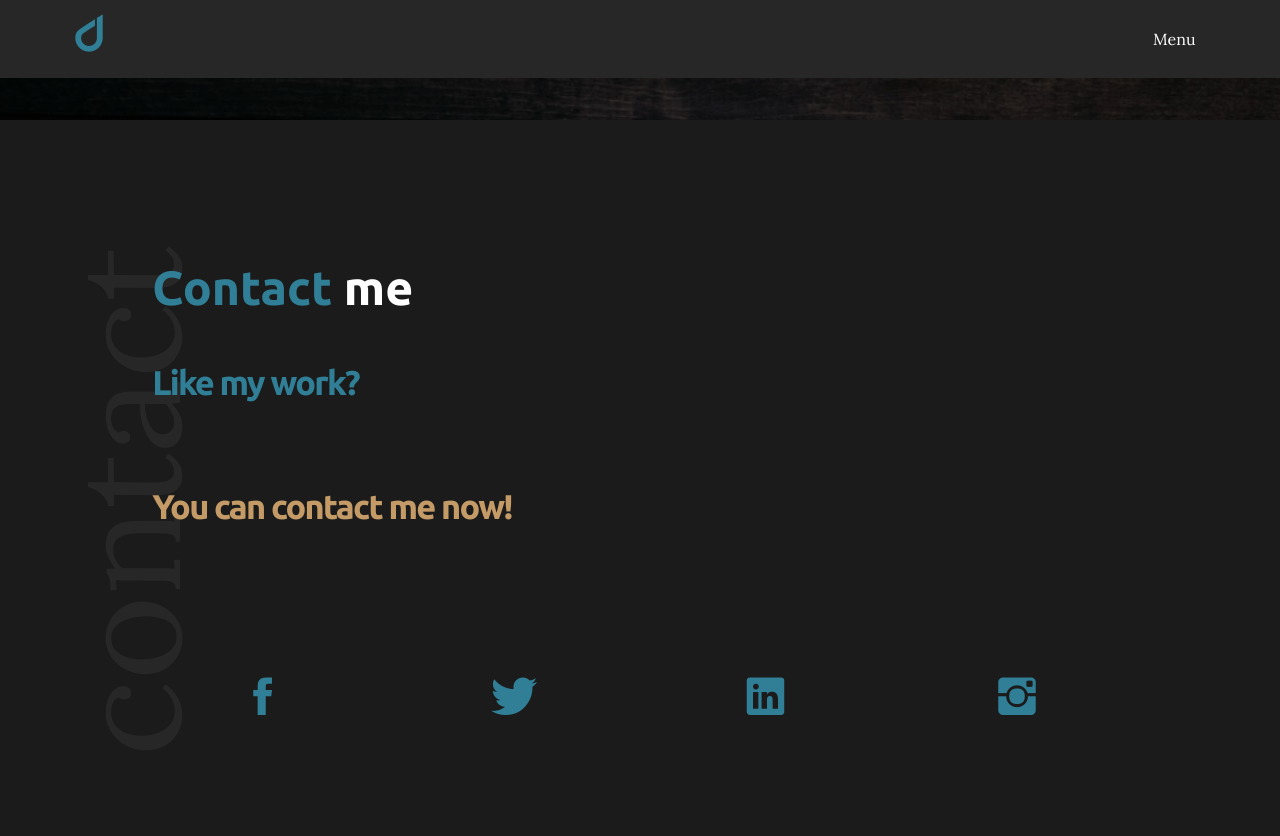
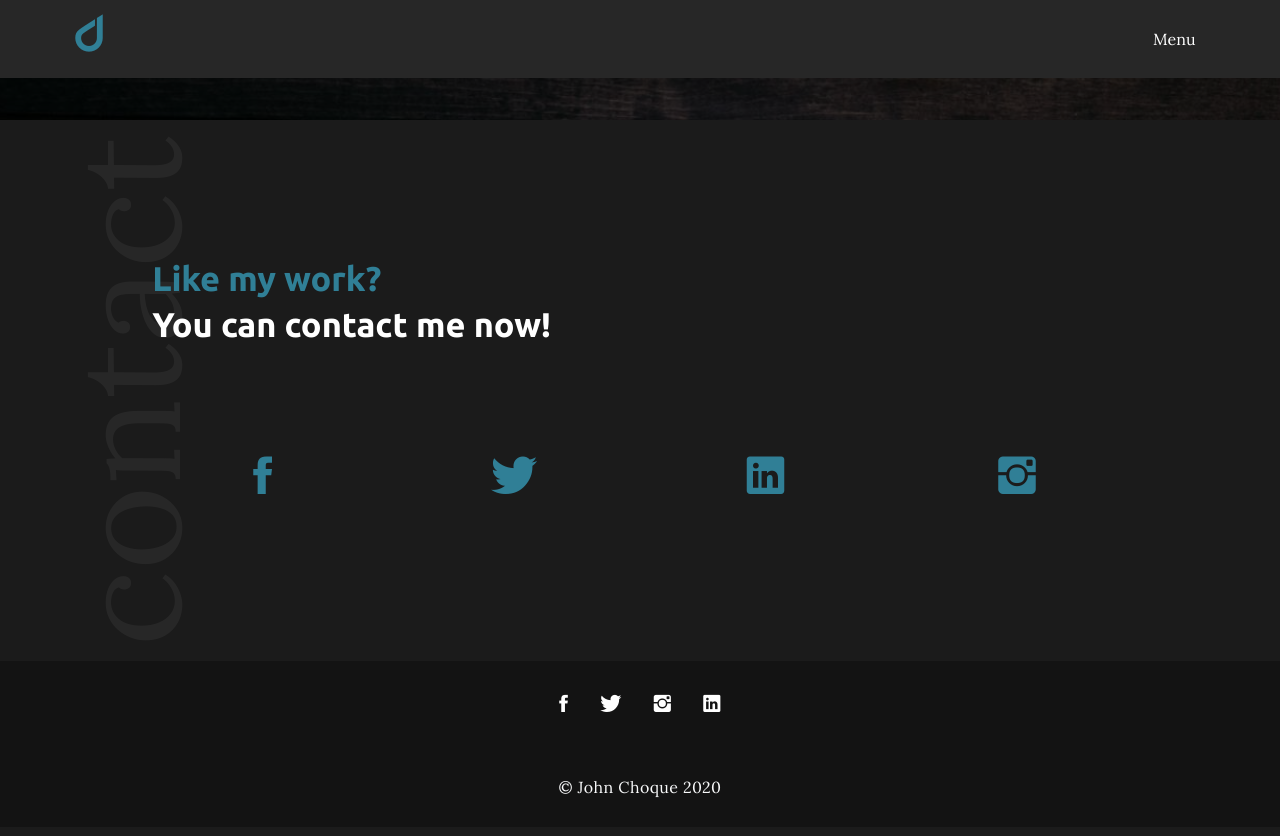
Before and after one commit to thethoughtfulmillennial/thethoughtfulmillennial.github.io, a Jekyll site: the page built from index.html, in a window 1280 px wide and 900 px high, scrolled down 3388 px. Shown: the top 836 px of the window. Built offline with Jekyll 4.4.1, drawn with Linux system fonts in a browser that asks for light colours; some web fonts are replaced.

Commit message:
Updating images and projects.

```diff
--- a/index.html
+++ b/index.html
@@ -150,7 +150,7 @@
 								</div>
 							</div>
 							<div class="view-all">
-								<a href="/assets/files/john_choque_cv__english.pdf">
+								<a href="/about.html">
 									Know more
 								</a>
 							</div>
@@ -204,10 +204,9 @@
 						<div class="intro overflow-hidden">
 							<div class="row">
 								<div class="col-12">
-									<h2 class="title"><span class="text-primary">Contact</span> me</h2>
 									<div class="row">
-										<div class="col-12"><h3 class="text-primary">Like my work?</h3></div>
-										<div class="col-12"><h3>You can contact me now!</h3></div>
+										<div class="col-12"><h3 class="title text-primary">Like my work?</h3></div>
+										<div class="col-12"><h3 class="title">You can contact me now!</h3></div>
 										<div class="col-6 col-md-3 col-partner">
 											<div class="partner-inner">
 												<a target="_blank"
--- a/projects.html
+++ b/projects.html
@@ -7,11 +7,11 @@
 
 <div class="text-white section half">
 	<div class="hero--center">
-		<div class="section-bg mask" style="background-image:url(assets/images/bg/header__about.jpg);"></div>
+		<div class="section-bg mask" style="background-image:url(assets/images/bg/header_projects.jpg);"></div>
 		<div class="boxed boxed-inner w-100">
 			<div class="boxed">
 				<div class="container">
-					<h1 class="text-white"><span class="text-primary">Projects</span>.</h1>
+					<h1 class="text-white page-title"><span class="text-primary">Projects</span>.</h1>
 				</div>
 			</div>
 		</div>
```
Also changed, not shown: assets/images/bg/header_projects.jpg (added), assets/images/bg/main_old.jpg (deleted), 1 other file.
